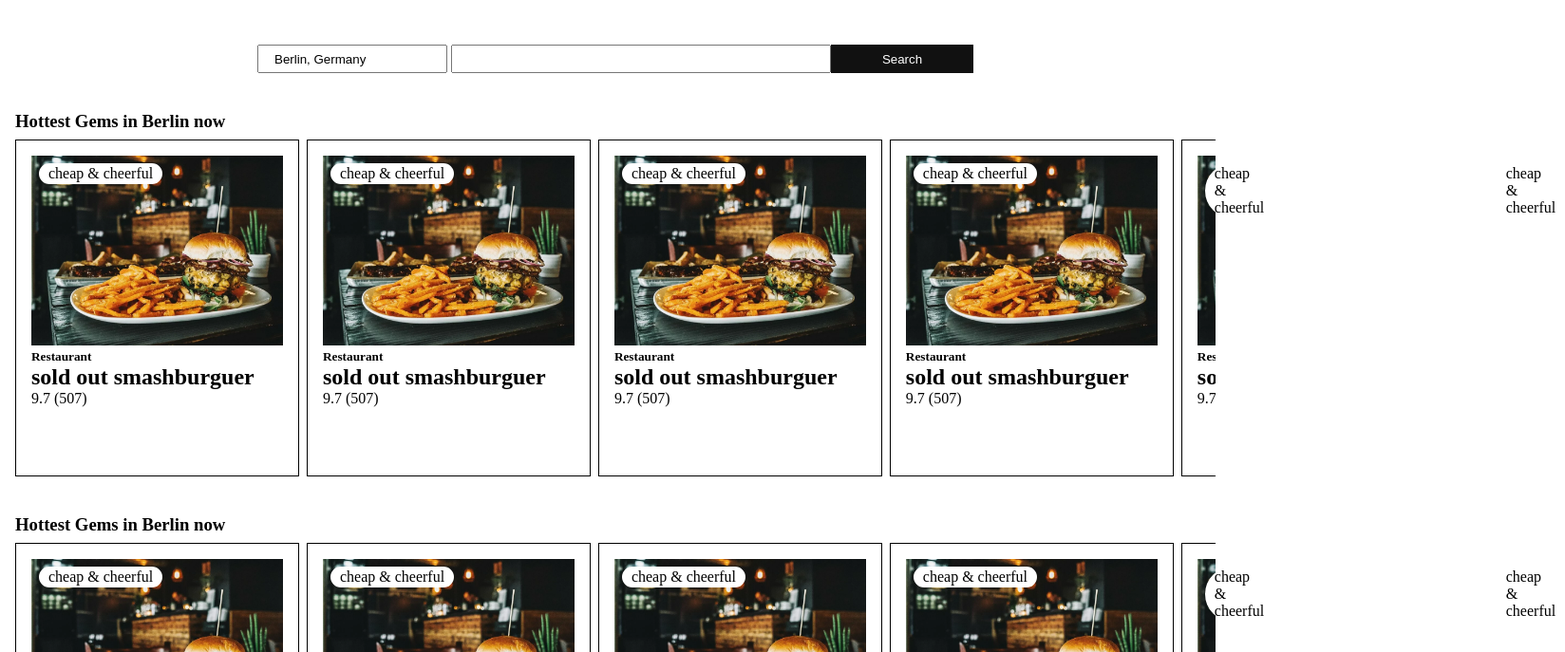
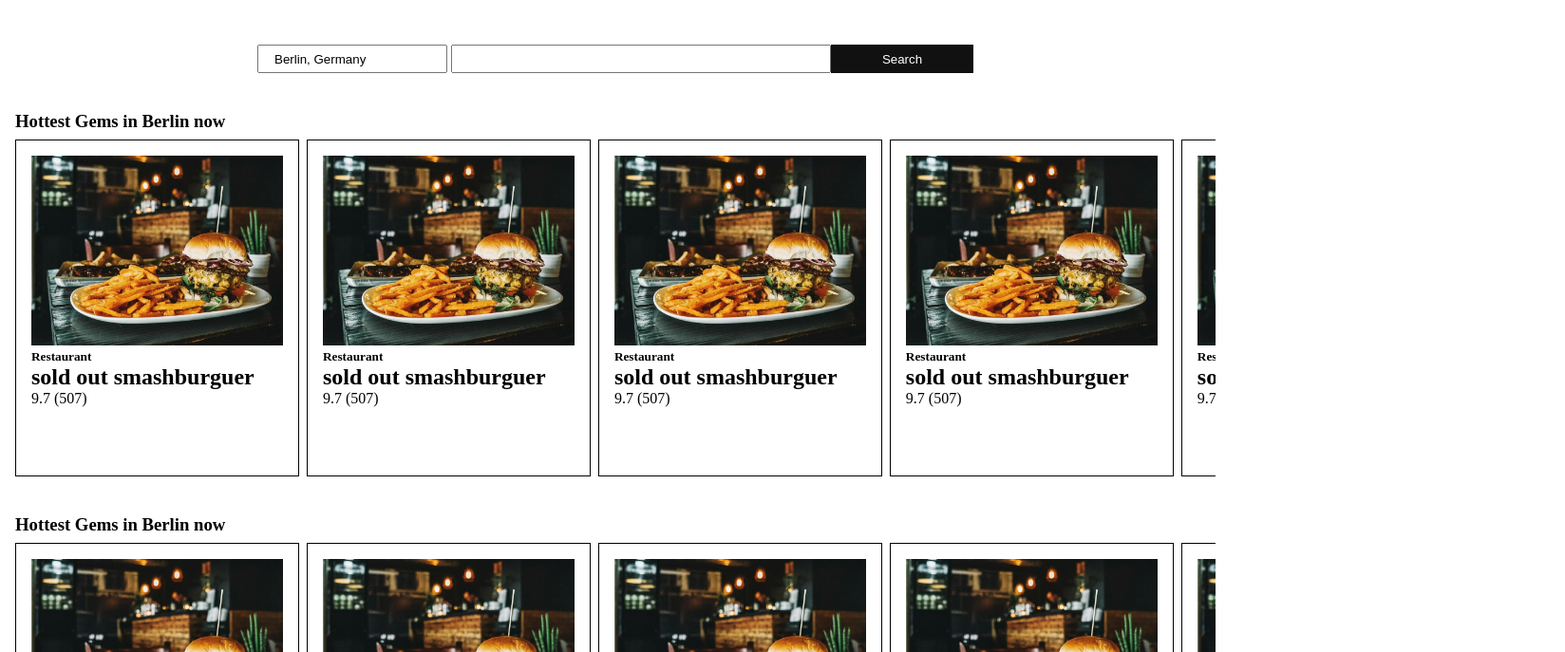
Before and after one commit to franzridder/PreEntrega2Ridder, a plain HTML site: page index.html in a window 1280 px wide. Shown: the part 41-728 px from the top of the page at 95% size, 1648 px wide, since content can reach past the window. Drawn offline with Linux system fonts and the light colour scheme.

Commit message:
Add files via upload

```diff
--- a/index.html
+++ b/index.html
@@ -5,6 +5,9 @@
     <meta name="viewport" content="width=device-width, initial-scale=1.0">
     <title>City Gems</title>
     <link rel="stylesheet" href="style.css">
+    <link rel="preconnect" href="https://fonts.googleapis.com">
+<link rel="preconnect" href="https://fonts.gstatic.com" crossorigin>
+<link href="https://fonts.googleapis.com/css2?family=Inter:wght@100..900&display=swap" rel="stylesheet">
 
 </head>
 <body>
@@ -34,42 +37,36 @@
             <h3>Hottest Gems in Berlin now</h3>
             <div class="carrousel_cards">
             <div class="card">
-                <div class="chip"><p>cheap & cheerful</p></div>
-                <a href="/Proyecto Final/sold out smash burguer.html"><img src="./assets/kw25_5_blackbeards_DL_PPT_0.jpg.webp" alt="big burguer in a plate with fries"></a>
+                <a href="sold_out_smash_burguer.html"><img src="./assets/kw25_5_blackbeards_DL_PPT_0.jpg.webp" alt="big burguer in a plate with fries"></a>
                 <h5>Restaurant</h5>
                 <h2>sold out smashburguer</h2>
                 <p>9.7 (507)</p>
             </div>
             <div class="card">
-                <div class="chip"><p>cheap & cheerful</p></div>
                 <img src="./assets/kw25_5_blackbeards_DL_PPT_0.jpg.webp" alt="big burguer in a plate with fries">
                 <h5>Restaurant</h5>
                 <h2>sold out smashburguer</h2>
                 <p>9.7 (507)</p>
             </div>
             <div class="card">
-                <div class="chip"><p>cheap & cheerful</p></div>
                 <img src="./assets/kw25_5_blackbeards_DL_PPT_0.jpg.webp" alt="big burguer in a plate with fries">
                 <h5>Restaurant</h5>
                 <h2>sold out smashburguer</h2>
                 <p>9.7 (507)</p>
             </div>
             <div class="card">
-                <div class="chip"><p>cheap & cheerful</p></div>
                 <img src="./assets/kw25_5_blackbeards_DL_PPT_0.jpg.webp" alt="big burguer in a plate with fries">
                 <h5>Restaurant</h5>
                 <h2>sold out smashburguer</h2>
                 <p>9.7 (507)</p>
             </div>
             <div class="card">
-                <div class="chip"><p>cheap & cheerful</p></div>
                 <img src="./assets/kw25_5_blackbeards_DL_PPT_0.jpg.webp" alt="big burguer in a plate with fries">
                 <h5>Restaurant</h5>
                 <h2>sold out smashburguer</h2>
                 <p>9.7 (507)</p>
             </div>
             <div class="card">
-                <div class="chip"><p>cheap & cheerful</p></div>
                 <img src="./assets/kw25_5_blackbeards_DL_PPT_0.jpg.webp" alt="big burguer in a plate with fries">
                 <h5>Restaurant</h5>
                 <h2>sold out smashburguer</h2>
@@ -83,42 +80,36 @@
             <h3>Hottest Gems in Berlin now</h3>
             <div class="carrousel_cards">
             <div class="card">
-                <div class="chip"><p>cheap & cheerful</p></div>
                 <img src="./assets/kw25_5_blackbeards_DL_PPT_0.jpg.webp" alt="big burguer in a plate with fries">
                 <h5>Restaurant</h5>
                 <h2>sold out smashburguer</h2>
                 <p>9.7 (507)</p>
             </div>
             <div class="card">
-                <div class="chip"><p>cheap & cheerful</p></div>
                 <img src="./assets/kw25_5_blackbeards_DL_PPT_0.jpg.webp" alt="big burguer in a plate with fries">
                 <h5>Restaurant</h5>
                 <h2>sold out smashburguer</h2>
                 <p>9.7 (507)</p>
             </div>
             <div class="card">
-                <div class="chip"><p>cheap & cheerful</p></div>
                 <img src="./assets/kw25_5_blackbeards_DL_PPT_0.jpg.webp" alt="big burguer in a plate with fries">
                 <h5>Restaurant</h5>
                 <h2>sold out smashburguer</h2>
                 <p>9.7 (507)</p>
             </div>
             <div class="card">
-                <div class="chip"><p>cheap & cheerful</p></div>
                 <img src="./assets/kw25_5_blackbeards_DL_PPT_0.jpg.webp" alt="big burguer in a plate with fries">
                 <h5>Restaurant</h5>
                 <h2>sold out smashburguer</h2>
                 <p>9.7 (507)</p>
             </div>
             <div class="card">
-                <div class="chip"><p>cheap & cheerful</p></div>
                 <img src="./assets/kw25_5_blackbeards_DL_PPT_0.jpg.webp" alt="big burguer in a plate with fries">
                 <h5>Restaurant</h5>
                 <h2>sold out smashburguer</h2>
                 <p>9.7 (507)</p>
             </div>
             <div class="card">
-                <div class="chip"><p>cheap & cheerful</p></div>
                 <img src="./assets/kw25_5_blackbeards_DL_PPT_0.jpg.webp" alt="big burguer in a plate with fries">
                 <h5>Restaurant</h5>
                 <h2>sold out smashburguer</h2>
--- a/style.css
+++ b/style.css
@@ -2,7 +2,9 @@
     padding: 0px;
     margin: 0px;
     box-sizing: border-box;
+    font-family: ;
     }
+
 
 body {
 
@@ -68,7 +70,7 @@ height: 30px;
 .carrousel {
     width: 100%;
     display: block;
-    overflow: hidden;
+
     overflow-x: auto;
 
 }
@@ -91,29 +93,6 @@ height: 30px;
     padding-bottom: 72px;
 }
 
-
-
-.chip {
-    position: absolute;
-    display:inline-block
-
-
-}
-
-.chip p {
-    border: solid 2px white;
-    color:rgb(0, 0, 0);
-    background-color: white;
-    border-radius: 500px;
-    padding-left: 8px;
-    padding-right: 8px;
-    margin-top: 8px;
-    margin-left: 8px;
-
-}
-
-
-
 img {
     height: 200px;
 
```
Also changed, not shown: sold_out_smash_burguer.html (+8 -0 lines).
